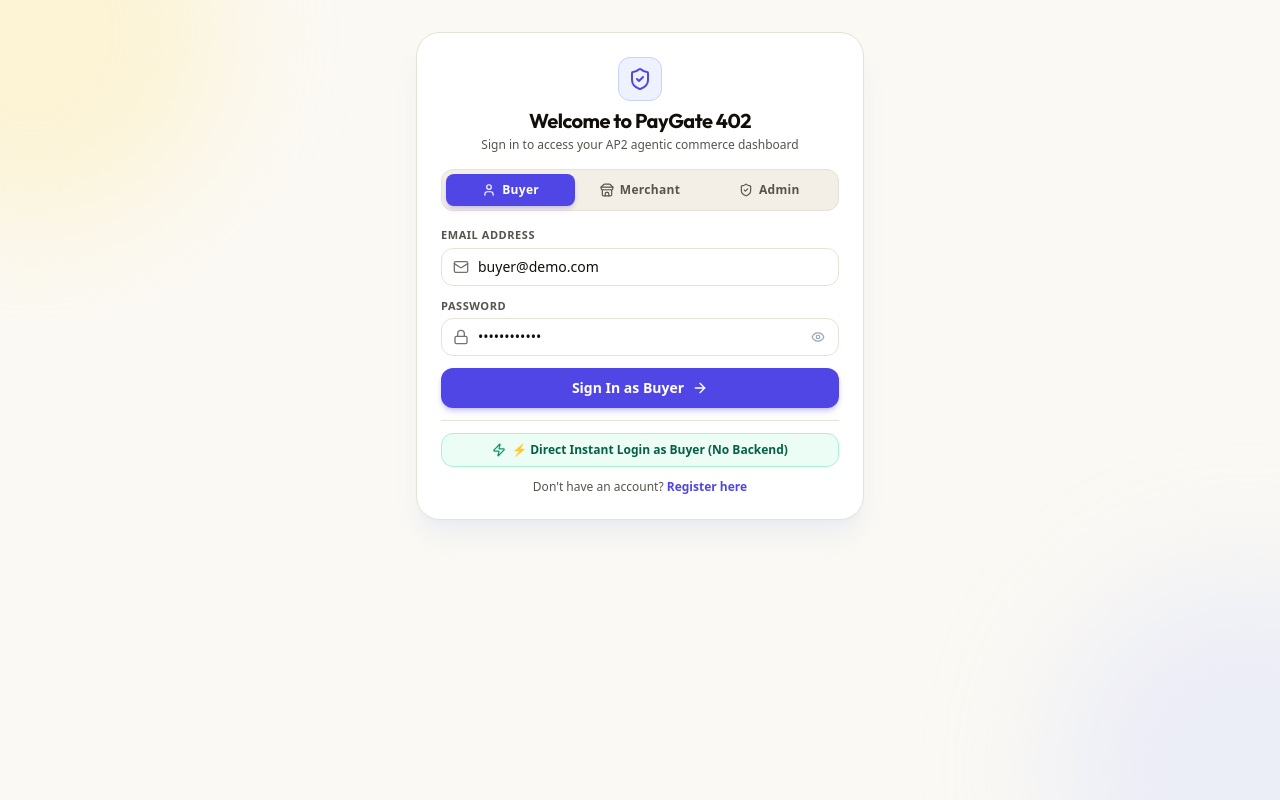
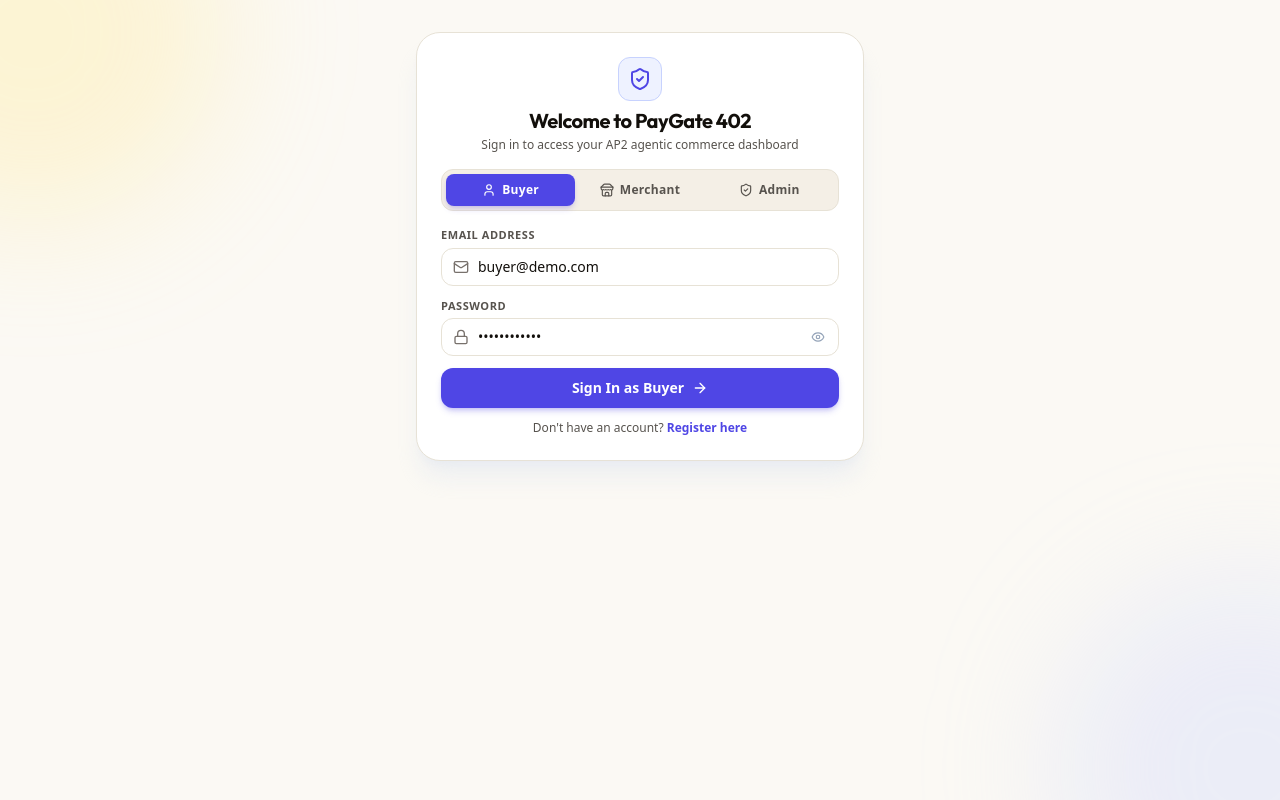
Before and after one commit to Tejaspatil1175/PayGate_402, a React (Vite) app in the folder frontend/: page /login in a window 1280 px wide. Built offline with nearby package versions, Linux system fonts and the light colour scheme; no server answers; the HTML template or start-up script is replaced by a standard one.

Commit message:
feat(login): remove Direct Instant Login button and leftover Gemini references

```diff
--- a/frontend/src/pages/Login.jsx
+++ b/frontend/src/pages/Login.jsx
@@ -11,7 +11,6 @@ import {
   EyeOff,
   CheckCircle2,
   AlertCircle,
-  Zap,
 } from 'lucide-react';
 import apiClient from '../api/client';
 
@@ -83,10 +82,6 @@ export default function Login() {
     localStorage.setItem('paygate_role', role);
     localStorage.setItem(userKey, JSON.stringify(profile));
 
-    if (geminiKey.trim()) {
-      setGeminiApiKey(geminiKey.trim());
-    }
-
     navigate(redirectPath);
   };
 
@@ -94,11 +89,6 @@ export default function Login() {
     e.preventDefault();
     setError('');
     setLoading(true);
-
-    // Save Gemini key locally regardless of backend
-    if (geminiKey.trim()) {
-      setGeminiApiKey(geminiKey.trim());
-    }
 
     try {
       let endpoint = '/user/auth/login';
@@ -264,17 +254,6 @@ export default function Login() {
           </button>
         </form>
 
-        {/* 1-Click Direct Frontend Login (No Backend Required) */}
-        <div className="mt-3 pt-3 border-t border-[#E7E2D6]">
-          <button
-            type="button"
-            onClick={() => executeDirectLogin(activeTab)}
-            className="w-full bg-emerald-50 hover:bg-emerald-100 text-emerald-800 border border-emerald-200 font-semibold rounded-xl py-2 px-3 flex items-center justify-center gap-1.5 transition text-xs cursor-pointer shadow-xs"
-          >
-            <Zap className="w-3.5 h-3.5 text-emerald-600" />
-            <span>⚡ Direct Instant Login as {tabs.find((t) => t.id === activeTab)?.label} (No Backend)</span>
-          </button>
-        </div>
 
         {/* Registration link */}
         {activeTab !== 'admin' && (
```
